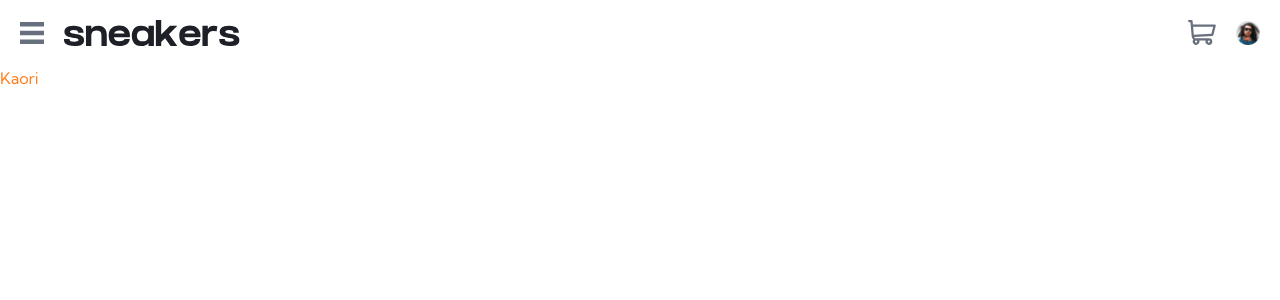
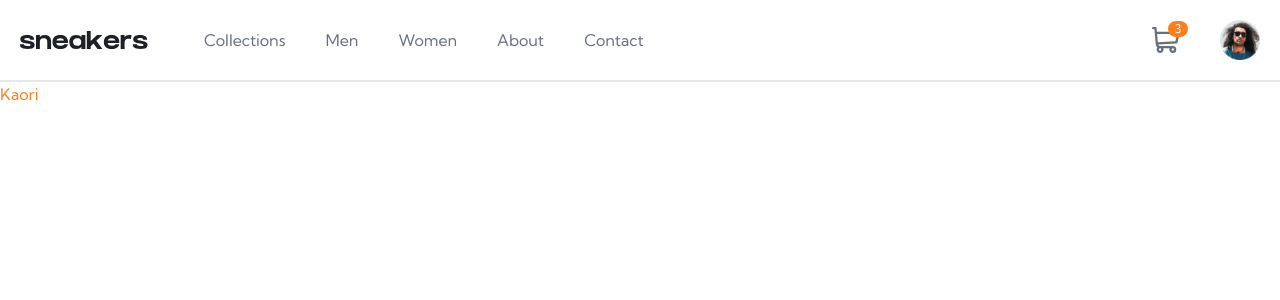
Before and after one commit to kkawakami08/e-commerce-product-page-redux, a Next.js app: page / in a window 1280 px wide. Shown: the top 300 px of the page. Built offline with nearby package versions, Linux system fonts and the light colour scheme.

Commit message:
desktop header layout with notes about specific elements

```diff
--- a/app/components/Header.jsx
+++ b/app/components/Header.jsx
@@ -14,21 +14,22 @@ export default function Header() {
     setToggleMenu((prev) => !prev);
   };
 
+  // close mobile menu when clicking outside of element
   useEffect(() => {
     document.addEventListener("click", handleClickOutside, true);
   }, []);
+
   const refOne = useRef(null);
+
   const handleClickOutside = (e) => {
     if (!refOne.current.contains(e.target)) {
-      console.log("outside div");
       handleOnClick();
-    } else {
-      console.log("inside div");
     }
   };
 
   return (
-    <nav className="relative">
+    <nav className="relative md:border-b-2 ">
+      {/* mobile menu popup */}
       {toggleMenu && (
         <div className="bg-black/75 absolute h-screen w-screen z-10">
           <div
@@ -66,24 +67,51 @@ export default function Header() {
           </div>
         </div>
       )}
+      {/* header content */}
 
-      <div className="flex items-center justify-between p-5 relative">
-        <div className="flex gap-5">
+      <div className="flex items-center justify-between p-5 relative ">
+        <div className="flex gap-5 md:gap-14 ">
+          {/* mobile only hamburger menu icon */}
           <div
-            className="w-6 flex items-center justify-center"
+            className="w-6 flex items-center justify-center md:hidden"
             onClick={handleOnClick}
           >
             <Image src={menuIcon} alt="Menu icon" width={500} height={500} />
           </div>
-          <div className="w-44 flex items-center justify-center">
+          {/* end hamburger menu icon */}
+          <div className="w-44 flex items-center justify-center md:w-32">
             <Image src={logo} alt="Logo" width={500} height={500} />
           </div>
+          <ul className="hidden md:flex gap-10 text-darkGrayishBlue items-end">
+            <li className="hover:border-b-4 border-primaryOrange hover:text-veryDarkBlue hover:cursor-pointer">
+              <p className="">Collections</p>
+            </li>
+            <li className="hover:border-b-4 border-primaryOrange hover:text-veryDarkBlue hover:cursor-pointer">
+              <p className="">Men</p>
+            </li>
+            <li className="hover:border-b-4 border-primaryOrange hover:text-veryDarkBlue hover:cursor-pointer">
+              <p className="">Women</p>
+            </li>
+            <li className="hover:border-b-4 border-primaryOrange hover:text-veryDarkBlue hover:cursor-pointer">
+              <p className="">About</p>
+            </li>
+            <li className="hover:border-b-4 border-primaryOrange hover:text-veryDarkBlue hover:cursor-pointer">
+              <p className="">Contact</p>
+            </li>
+          </ul>
         </div>
-        <div className="flex gap-5">
-          <div className="w-7 flex items-center justify-center">
-            <Image src={cartIcon} alt="Cart icon" width={500} height={500} />
+        <div className="flex gap-10 items-center">
+          <div className="relative">
+            <div className="w-7 flex items-center justify-center">
+              <Image src={cartIcon} alt="Cart icon" width={500} height={500} />
+            </div>
+            {/* cart item quantity */}
+            <div className="bg-primaryOrange flex items-center justify-center rounded-lg absolute bottom-4 -right-2 w-6 md:bottom-4 md:w-5">
+              <p className="text-white text-xs font-normal">3</p>
+            </div>
+            {/* end cart item quantity */}
           </div>
-          <div className="w-6 flex items-center justify-center">
+          <div className="w-6 flex items-center justify-center md:w-10">
             <Image
               src={profileImage}
               alt="Profile Image"
```
